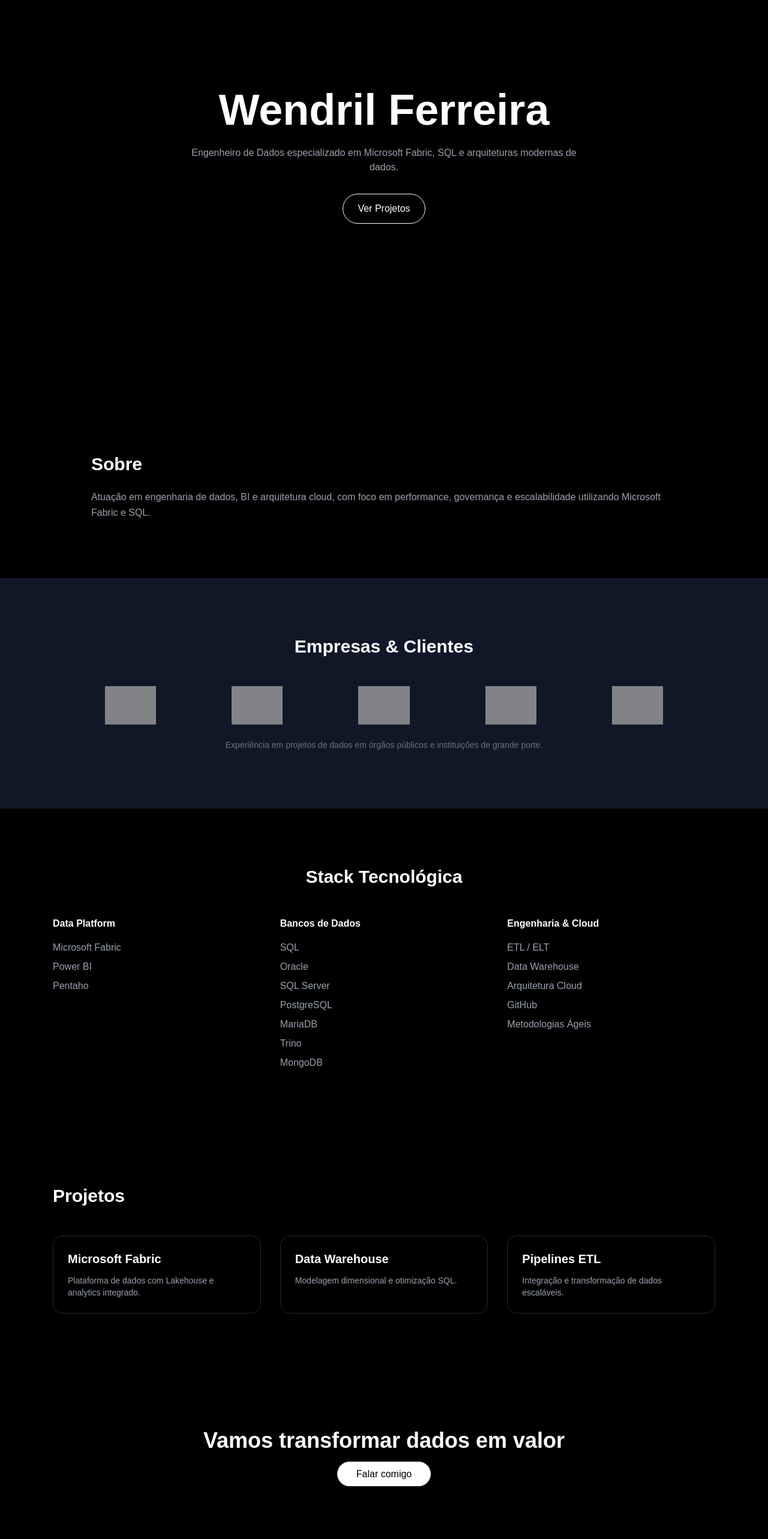
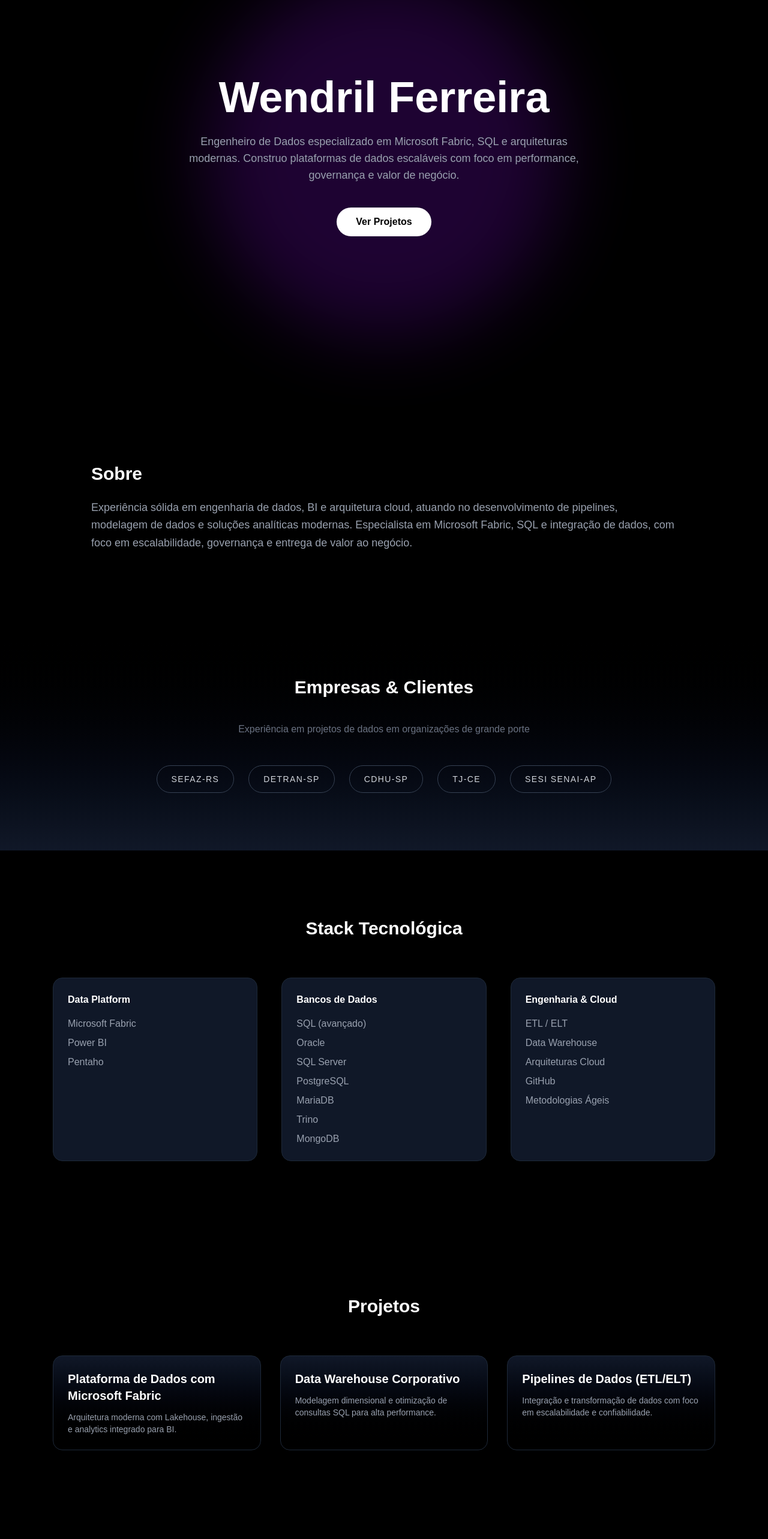
Before and after one commit to wa-data-solutions/wendril-af, a Next.js app: page / in a window 1280 px wide. Shown: the part 140-2706 px from the top of the page at 60% size. Built offline with nearby package versions, Linux system fonts and the light colour scheme; grey boxes are pictures that could not be loaded.

Commit message:
refatoração premium + seção clientes profissional

```diff
--- a/app/page.tsx
+++ b/app/page.tsx
@@ -2,70 +2,92 @@
 
 import { motion } from "framer-motion";
 
+const clients = [
+  "SEFAZ-RS",
+  "DETRAN-SP",
+  "CDHU-SP",
+  "TJ-CE",
+  "SESI SENAI-AP",
+];
+
 export default function Home() {
   return (
-    <main className="bg-black text-white">
+    <main className="bg-black text-white overflow-x-hidden">
 
       {/* HERO */}
-      <section className="min-h-screen flex flex-col justify-center items-center text-center px-6">
-        <h1 className="text-5xl md:text-7xl font-bold">
+      <section className="min-h-screen flex flex-col justify-center items-center text-center px-6 relative">
+
+        <div className="absolute w-[600px] h-[600px] bg-purple-600 opacity-20 blur-3xl rounded-full"></div>
+
+        <motion.h1
+          initial={{ opacity: 0, y: 40 }}
+          animate={{ opacity: 1, y: 0 }}
+          className="text-5xl md:text-7xl font-bold z-10"
+        >
           Wendril Ferreira
-        </h1>
+        </motion.h1>
 
-        <p className="mt-6 text-gray-400 max-w-2xl">
-          Engenheiro de Dados especializado em Microsoft Fabric, SQL e arquiteturas modernas de dados.
-        </p>
+        <motion.p
+          initial={{ opacity: 0, y: 60 }}
+          animate={{ opacity: 1, y: 0 }}
+          className="mt-6 text-gray-400 max-w-2xl z-10 text-lg"
+        >
+          Engenheiro de Dados especializado em Microsoft Fabric, SQL e arquiteturas modernas.
+          Construo plataformas de dados escaláveis com foco em performance, governança e valor de negócio.
+        </motion.p>
 
         <a
           href="#projects"
-          className="mt-8 border px-6 py-3 rounded-full hover:bg-white hover:text-black transition"
+          className="mt-10 px-8 py-3 bg-white text-black rounded-full font-semibold hover:opacity-80 transition z-10"
         >
           Ver Projetos
         </a>
       </section>
 
       {/* SOBRE */}
-      <section className="py-24 px-6 max-w-5xl mx-auto">
+      <section className="py-28 px-6 max-w-5xl mx-auto">
         <h2 className="text-3xl font-bold mb-6">Sobre</h2>
-        <p className="text-gray-400 leading-relaxed">
-          Atuação em engenharia de dados, BI e arquitetura cloud, com foco em performance,
-          governança e escalabilidade utilizando Microsoft Fabric e SQL.
+
+        <p className="text-gray-400 leading-relaxed text-lg">
+          Experiência sólida em engenharia de dados, BI e arquitetura cloud, atuando no desenvolvimento
+          de pipelines, modelagem de dados e soluções analíticas modernas. Especialista em Microsoft Fabric,
+          SQL e integração de dados, com foco em escalabilidade, governança e entrega de valor ao negócio.
         </p>
       </section>
 
       {/* CLIENTES */}
-      <section className="py-24 px-6 bg-gray-900">
-        <h2 className="text-3xl font-bold text-center mb-12">
+      <section className="py-24 px-6 bg-gradient-to-b from-black to-gray-900 text-center">
+        <h2 className="text-3xl font-bold mb-10">
           Empresas & Clientes
         </h2>
 
-        <div className="max-w-5xl mx-auto grid grid-cols-2 md:grid-cols-5 gap-8 items-center">
+        <p className="text-gray-500 mb-12">
+          Experiência em projetos de dados em organizações de grande porte
+        </p>
 
-          <img src="https://upload.wikimedia.org/wikipedia/commons/4/4c/Brasao_do_Rio_Grande_do_Sul.svg" className="mx-auto h-16 opacity-80 hover:opacity-100" />
-
-          <img src="https://upload.wikimedia.org/wikipedia/commons/5/5b/Detran-SP_logo.png" className="mx-auto h-16 opacity-80 hover:opacity-100" />
-
-          <img src="https://upload.wikimedia.org/wikipedia/commons/3/3f/CDHU_logo.png" className="mx-auto h-16 opacity-80 hover:opacity-100" />
-
-          <img src="https://upload.wikimedia.org/wikipedia/commons/2/2b/Tribunal_de_Justi%C3%A7a_do_Cear%C3%A1_logo.png" className="mx-auto h-16 opacity-80 hover:opacity-100" />
-
-          <img src="https://upload.wikimedia.org/wikipedia/commons/8/8f/Sesi_Senai_logo.png" className="mx-auto h-16 opacity-80 hover:opacity-100" />
-
+        <div className="flex flex-wrap justify-center gap-6 max-w-4xl mx-auto">
+          {clients.map((client, i) => (
+            <motion.div
+              key={i}
+              whileHover={{ scale: 1.08 }}
+              className="px-6 py-3 border border-gray-700 rounded-full text-sm tracking-widest text-gray-300 hover:border-white hover:text-white transition"
+            >
+              {client}
+            </motion.div>
+          ))}
         </div>
-
-        <p className="text-center text-gray-500 text-sm mt-6">
-          Experiência em projetos de dados em órgãos públicos e instituições de grande porte.
-        </p>
       </section>
 
       {/* STACK */}
-      <section className="py-24">
-        <h2 className="text-3xl font-bold text-center mb-12">Stack Tecnológica</h2>
+      <section className="py-28">
+        <h2 className="text-3xl font-bold text-center mb-16">
+          Stack Tecnológica
+        </h2>
 
-        <div className="max-w-6xl mx-auto grid md:grid-cols-3 gap-8 px-6">
+        <div className="max-w-6xl mx-auto grid md:grid-cols-3 gap-10 px-6">
 
-          <div>
-            <h3 className="font-bold mb-4">Data Platform</h3>
+          <div className="bg-gray-900 p-6 rounded-2xl border border-gray-800">
+            <h3 className="font-bold mb-4 text-white">Data Platform</h3>
             <ul className="text-gray-400 space-y-2">
               <li>Microsoft Fabric</li>
               <li>Power BI</li>
@@ -73,10 +95,10 @@ export default function Home() {
             </ul>
           </div>
 
-          <div>
-            <h3 className="font-bold mb-4">Bancos de Dados</h3>
+          <div className="bg-gray-900 p-6 rounded-2xl border border-gray-800">
+            <h3 className="font-bold mb-4 text-white">Bancos de Dados</h3>
             <ul className="text-gray-400 space-y-2">
-              <li>SQL</li>
+              <li>SQL (avançado)</li>
               <li>Oracle</li>
               <li>SQL Server</li>
               <li>PostgreSQL</li>
@@ -86,12 +108,12 @@ export default function Home() {
             </ul>
           </div>
 
-          <div>
-            <h3 className="font-bold mb-4">Engenharia & Cloud</h3>
+          <div className="bg-gray-900 p-6 rounded-2xl border border-gray-800">
+            <h3 className="font-bold mb-4 text-white">Engenharia & Cloud</h3>
             <ul className="text-gray-400 space-y-2">
               <li>ETL / ELT</li>
               <li>Data Warehouse</li>
-              <li>Arquitetura Cloud</li>
+              <li>Arquiteturas Cloud</li>
               <li>GitHub</li>
               <li>Metodologias Ágeis</li>
             </ul>
@@ -101,50 +123,60 @@ export default function Home() {
       </section>
 
       {/* PROJETOS */}
-      <section id="projects" className="py-24 px-6 max-w-6xl mx-auto">
-        <h2 className="text-3xl font-bold mb-12">Projetos</h2>
+      <section id="projects" className="py-28 px-6 max-w-6xl mx-auto">
+        <h2 className="text-3xl font-bold mb-16 text-center">
+          Projetos
+        </h2>
 
         <div className="grid md:grid-cols-3 gap-8">
 
-          <div className="p-6 border border-gray-800 rounded-2xl">
-            <h3 className="text-xl font-bold mb-3">Microsoft Fabric</h3>
-            <p className="text-gray-400 text-sm">
-              Plataforma de dados com Lakehouse e analytics integrado.
-            </p>
-          </div>
-
-          <div className="p-6 border border-gray-800 rounded-2xl">
-            <h3 className="text-xl font-bold mb-3">Data Warehouse</h3>
-            <p className="text-gray-400 text-sm">
-              Modelagem dimensional e otimização SQL.
-            </p>
-          </div>
-
-          <div className="p-6 border border-gray-800 rounded-2xl">
-            <h3 className="text-xl font-bold mb-3">Pipelines ETL</h3>
-            <p className="text-gray-400 text-sm">
-              Integração e transformação de dados escaláveis.
-            </p>
-          </div>
+          {[
+            {
+              title: "Plataforma de Dados com Microsoft Fabric",
+              desc: "Arquitetura moderna com Lakehouse, ingestão e analytics integrado para BI.",
+            },
+            {
+              title: "Data Warehouse Corporativo",
+              desc: "Modelagem dimensional e otimização de consultas SQL para alta performance.",
+            },
+            {
+              title: "Pipelines de Dados (ETL/ELT)",
+              desc: "Integração e transformação de dados com foco em escalabilidade e confiabilidade.",
+            },
+          ].map((project, i) => (
+            <motion.div
+              key={i}
+              whileHover={{ y: -10 }}
+              className="p-6 border border-gray-800 rounded-2xl bg-gradient-to-b from-gray-900 to-black hover:border-white transition"
+            >
+              <h3 className="text-xl font-bold mb-3">{project.title}</h3>
+              <p className="text-gray-400 text-sm">{project.desc}</p>
+            </motion.div>
+          ))}
 
         </div>
       </section>
 
       {/* CTA */}
-      <section className="py-24 px-6 text-center">
+      <section className="py-28 px-6 text-center">
         <h2 className="text-4xl font-bold mb-6">
           Vamos transformar dados em valor
         </h2>
 
+        <p className="text-gray-400 mb-8">
+          Aberto a oportunidades como Engenheiro de Dados, BI e Arquitetura de Dados
+        </p>
+
         <a
           href="https://www.linkedin.com/in/wendril-ferreira/"
           target="_blank"
-          className="px-8 py-3 bg-white text-black rounded-full"
+          className="px-10 py-4 bg-white text-black rounded-full font-semibold hover:opacity-80 transition"
         >
           Falar comigo
         </a>
       </section>
 
+      {/* FOOTER */}
       <footer className="text-center py-10 text-gray-600 text-sm">
         © 2026 Wendril Ferreira
       </footer>
```
